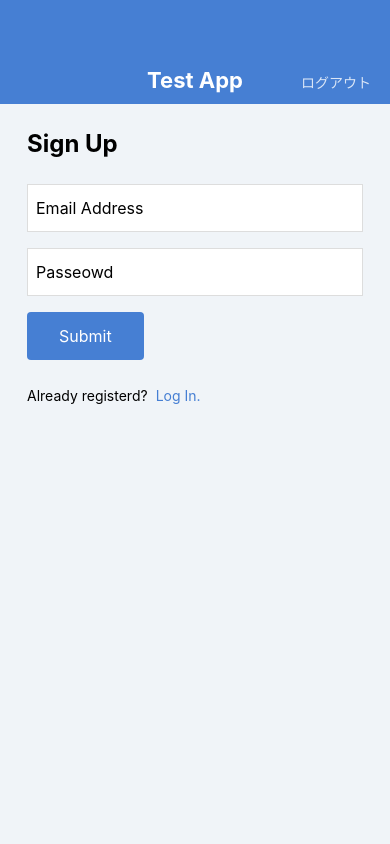
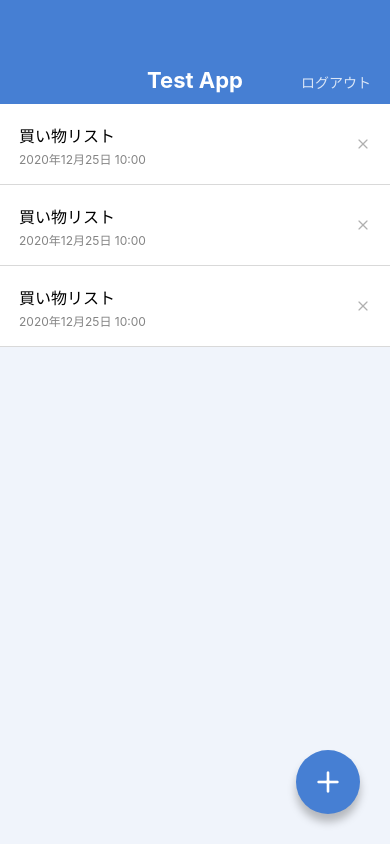
Before and after one commit to iriemomoka/test_app, a React Native app: screen /MemoList in a window 390 px wide. Built offline with nearby package versions, Linux system fonts and the light colour scheme.

Commit message:
Make components touchable

```diff
--- a/App.jsx
+++ b/App.jsx
@@ -1,14 +1,14 @@
 import React from 'react';
 
-// import MemoListScreen from './src/screens/MemoListScreen';
+import MemoListScreen from './src/screens/MemoListScreen';
 // import MemoDetaileScreen from './src/screens/MemoDetailScreen';
 // import MemoEditScreen from './src/screens/MemoEditScreen';
 // import MemoCreateScreen from './src/screens/MemoCreateScreen';
 // import LogInScreen from './src/screens/LogInScreen';
-import SignUpScreen from './src/screens/SignUpScreen';
+// import SignUpScreen from './src/screens/SignUpScreen';
 
 export default function App() {
   return (
-    <SignUpScreen />
+    <MemoListScreen />
   );
 }
--- a/src/components/Button.jsx
+++ b/src/components/Button.jsx
@@ -1,20 +1,25 @@
-import { string } from 'prop-types';
+import { func, string } from 'prop-types';
 import React from 'react';
 import {
-   View, Text, StyleSheet,
+   TouchableOpacity, Text, StyleSheet,
 } from 'react-native';
 
 export default function Button(props) {
-  const { label } = props;
+  const { label, onPress } = props;
   return (
-    <View style={styles.buttonContainer}>
+    <TouchableOpacity style={styles.buttonContainer} onPress={onPress}>
       <Text style={styles.buttonLabel}>{label}</Text>
-    </View>
+    </TouchableOpacity>
   );
 }
 
 Button.propTypes = {
   label: string.isRequired,
+  onPress: func,
+};
+
+Button.defaultProps = {
+  onPress: null,
 };
 
 const styles = StyleSheet.create({
--- a/src/components/CircleButton.jsx
+++ b/src/components/CircleButton.jsx
@@ -1,20 +1,21 @@
 import React from 'react';
-import { View, StyleSheet } from 'react-native';
-import { shape } from 'prop-types';
+import { StyleSheet, TouchableOpacity } from 'react-native';
+import { string, shape, func } from 'prop-types';
 import { Feather } from '@expo/vector-icons';
 
 export default function circleButton(props) {
-  const { style, name } = props;
+  const { style, name, onPress } = props;
   return (
-    <View style={[styles.circleButton, style]}>
+    <TouchableOpacity style={[styles.circleButton, style]} onPress={onPress}>
       <Feather name={name} size={32} color="white" />
-    </View>
+    </TouchableOpacity>
   );
 }
 
 circleButton.propTypes = {
   style: shape(),
-  name: String.isRequired,
+  name: string.isRequired,
+  onPress: func,
 };
 
 circleButton.defaultProps = {
--- a/src/components/MemoList.jsx
+++ b/src/components/MemoList.jsx
@@ -1,5 +1,7 @@
 import React from 'react';
-import { StyleSheet, Text, View } from 'react-native';
+import {
+   StyleSheet, Text, View, TouchableOpacity,
+} from 'react-native';
 import { Feather } from '@expo/vector-icons';
 
 export default function MemoList() {
@@ -10,27 +12,27 @@
             <Text style={styles.memoListItemTitle}>買い物リスト</Text>
             <Text style={styles.memoListItemDate}>2020年12月25日 10:00</Text>
           </View>
-          <View>
+          <TouchableOpacity>
             <Feather name="x" size={16} color="#b0b0b0" />
-          </View>
+          </TouchableOpacity>
         </View>
         <View style={styles.memoListItem}>
           <View>
             <Text style={styles.memoListItemTitle}>買い物リスト</Text>
             <Text style={styles.memoListItemDate}>2020年12月25日 10:00</Text>
           </View>
-          <View>
+          <TouchableOpacity>
             <Feather name="x" size={16} color="#b0b0b0" />
-          </View>
+          </TouchableOpacity>
         </View>
         <View style={styles.memoListItem}>
           <View>
             <Text style={styles.memoListItemTitle}>買い物リスト</Text>
             <Text style={styles.memoListItemDate}>2020年12月25日 10:00</Text>
           </View>
-          <View>
+          <TouchableOpacity>
             <Feather name="x" size={16} color="#b0b0b0" />
-          </View>
+          </TouchableOpacity>
         </View>
       </View>
     );
--- a/src/screens/LogInScreen.jsx
+++ b/src/screens/LogInScreen.jsx
@@ -1,6 +1,6 @@
 import React from 'react';
 import {
-   View, Text, TextInput, StyleSheet,
+   View, Text, TextInput, StyleSheet, TouchableOpacity,
 } from 'react-native';
 
 import AppBer from '../components/AppBer';
@@ -17,7 +17,9 @@
         <Button label="Submit" />
         <View style={styles.footer}>
           <Text style={styles.footerText}>Not registered?</Text>
-          <Text style={styles.footerLink}>Sign up here!</Text>
+          <TouchableOpacity>
+            <Text style={styles.footerLink}>Sign up here!</Text>
+          </TouchableOpacity>
         </View>
       </View>
     </View>
--- a/src/screens/SignUpScreen.jsx
+++ b/src/screens/SignUpScreen.jsx
@@ -1,6 +1,6 @@
 import React from 'react';
 import {
-   View, Text, TextInput, StyleSheet,
+   View, Text, TextInput, StyleSheet, TouchableOpacity,
 } from 'react-native';
 
 import AppBer from '../components/AppBer';
@@ -17,7 +17,9 @@
         <Button label="Submit" />
         <View style={styles.footer}>
           <Text style={styles.footerText}>Already registerd?</Text>
-          <Text style={styles.footerLink}>Log In.</Text>
+          <TouchableOpacity>
+            <Text style={styles.footerLink}>Log In.</Text>
+          </TouchableOpacity>
         </View>
       </View>
     </View>
```
